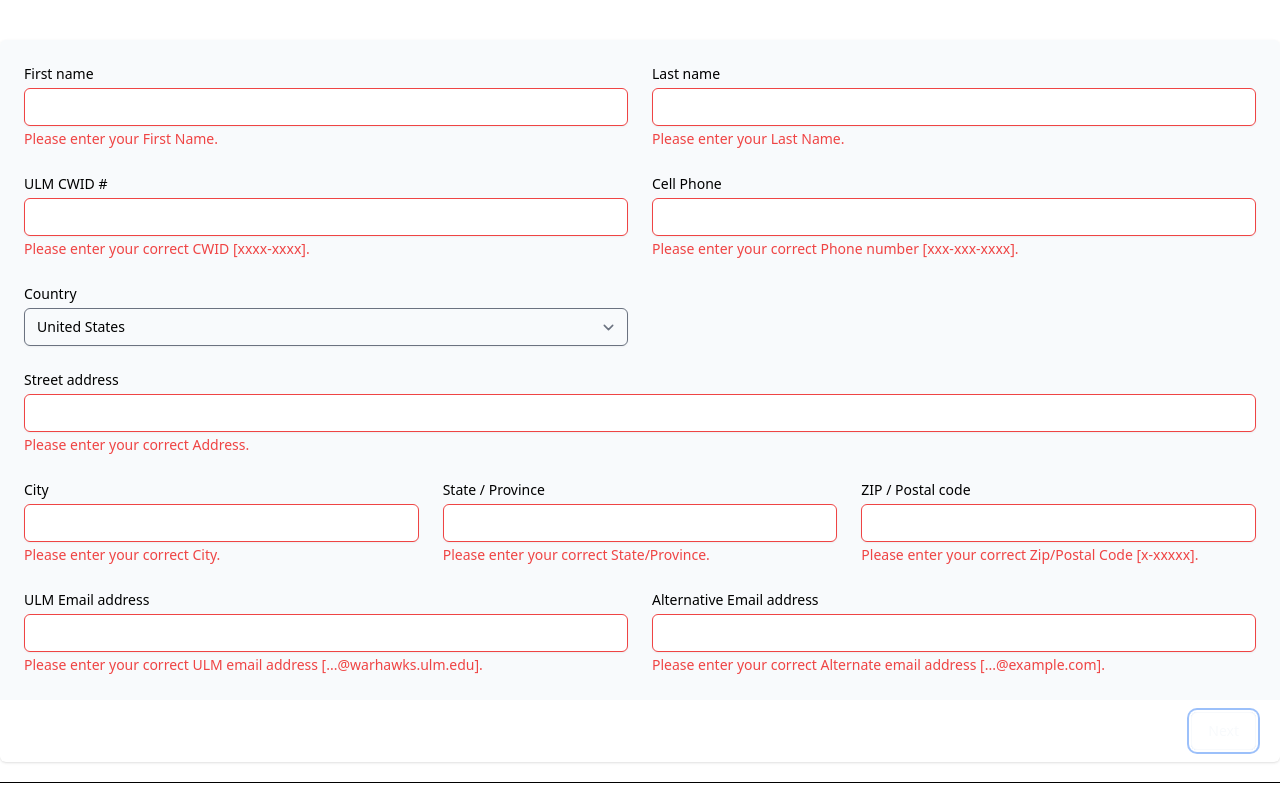
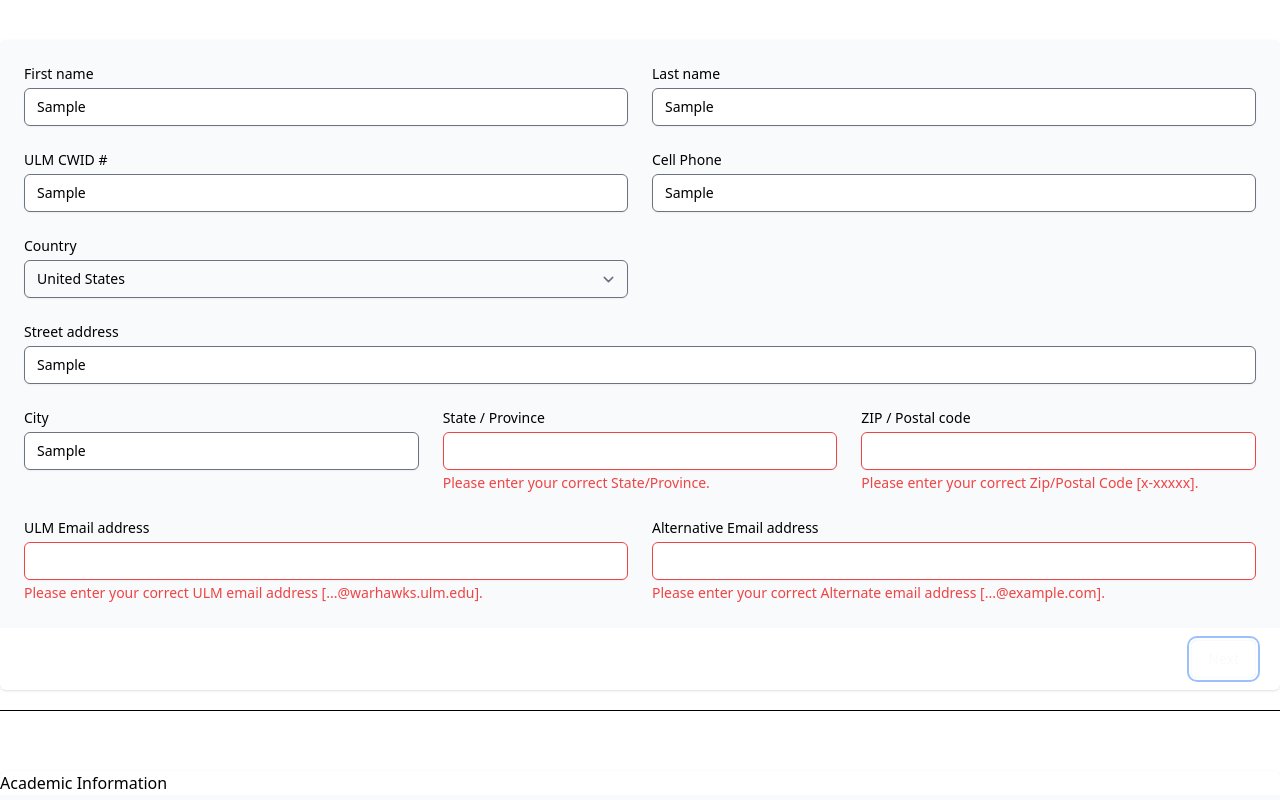
Before and after one commit to HealthTech-Devs/PMAC-healthtech-devs, a Next.js app: page /Forms in a window 1280 px wide. Both pictures are taken after typing "Sample", "Sample", "Sample", "Sample", "Sample", "Sample" into the empty fields and a click on the button "Next". Shown: the top 800 px of the page. Built offline with nearby package versions, Linux system fonts and the light colour scheme.

Commit message:
Solved onChane issue with register

```diff
--- a/src/pages/AllForms/AppInfoForm/AppAcademicInfo.js
+++ b/src/pages/AllForms/AppInfoForm/AppAcademicInfo.js
@@ -7,9 +7,6 @@ export default function AppAcademicInfo({ formData, onChangeForm, errors }) {
 
   const {register} = useForm();
 
-
-
-
     return (
       <>
 
@@ -17,7 +14,6 @@ export default function AppAcademicInfo({ formData, onChangeForm, errors }) {
           <div >
 
             <div className="mt-10 w-full md:mt-10">
-              <form >
                 <div className="overflow-hidden shadow sm:rounded-md">
                 <h1>Academic Information</h1>
                   <div className="bg-white px-4 py-5 sm:p-6">
@@ -226,7 +222,6 @@ export default function AppAcademicInfo({ formData, onChangeForm, errors }) {
                     </button>
                   </div>
                 </div>
-              </form>
             </div>
           </div>
         </div>
--- a/src/pages/AllForms/AppInfoForm/AppInfo.js
+++ b/src/pages/AllForms/AppInfoForm/AppInfo.js
@@ -2,11 +2,11 @@ import React, { useState } from 'react';
 import AppAcademicInfo from './AppAcademicInfo'
 import Involvement from './Involvement'
 import AppPersonalInfo from './AppPersonalInfo'
-
+// import {useForm} from 'react-hook-form';
 
 
 function AppInfo() {
-
+  // const {register}= useForm();
     const [errors, setErrors] = useState({});
 
     const [formData, setFormData] = useState({
@@ -26,6 +26,7 @@ function AppInfo() {
       });
 
       const handleFormChange = (event) => {
+        event.preventDefault();
         console.log("by");
         const { name, value } = event.target;
         console.log(value);
--- a/src/pages/AllForms/AppInfoForm/AppPersonalInfo.js
+++ b/src/pages/AllForms/AppInfoForm/AppPersonalInfo.js
@@ -4,16 +4,22 @@ import {useForm} from 'react-hook-form';
 
 export default function AppPersonalInfo({ formData, onChangeForm, errors }) {
 
-  const {register}= useForm();
+  const { register } = useForm();
 
-    const handleChange = (e) => {
-      e.preventDefault();
-      console.log(e.target);
-    }
+  register('firstName', { onChange: (e) => onChangeForm(e) });
+  register('lastName', { onChange: (e) => onChangeForm(e) });
+  register('cwid', { onChange: (e) => onChangeForm(e) });
+  register('number', { onChange: (e) => onChangeForm(e) });
+  register('country', { onChange: (e) => onChangeForm(e) });
+  register('address', { onChange: (e) => onChangeForm(e) });
+  register('city', { onChange: (e) => onChangeForm(e) });
+  register('state', { onChange: (e) => onChangeForm(e) });
+  register('zip', { onChange: (e) => onChangeForm(e) });
+  register('ulm', { onChange: (e) => onChangeForm(e) });
+  register('alternate', { onChange: (e) => onChangeForm(e) });
 
     return (
       <>
-
         <div className=" sm:mt-0">
           <div >
 
@@ -34,19 +40,14 @@ export default function AppPersonalInfo({ formData, onChangeForm, errors }) {
                           type="text"
                           name="firstName"
                           id="firstName"
-                          value={formData.firstName}
-                          onChange={(e) => {
-                            onChangeForm
-                            handleChange(e);
-                          }}
+                          defaultValue={formData.firstName}
                           autoComplete="given-name"
                           className={`mt-1 block w-full rounded-md border-gray-300 shadow-sm focus:border-green focus:ring-green sm:text-sm ${
                             errors.firstName ? 'border-bred' : ''
                           }`}
                           {...register("firstName", {required: true, maxLength:80})}
-
                         />
-                        {errors.firstName && (<span class="inline-flex text-sm text-bred">Please enter your First Name.</span>)}
+                        {errors.firstName && (<span className="inline-flex text-sm text-bred">Please enter your First Name.</span>)}
                       </div>
 
                       <div className="col-span-6 sm:col-span-3">
@@ -58,14 +59,13 @@ export default function AppPersonalInfo({ formData, onChangeForm, errors }) {
                           name="lastName"
                           id="lastName"
                           value={formData.lastName}
-                          onChange={onChangeForm}
                           autoComplete="family-name"
                           className={`mt-1 block w-full rounded-md border-gray-300 shadow-sm focus:border-green focus:ring-green sm:text-sm ${
                             errors.lastName ? 'border-bred' : ''
                           }`}
                           {...register("lastName", {required: true, maxLength:80})}
                         />
-                        {errors.lastName && (<span class="inline-flex text-sm text-bred">Please enter your Last Name.</span>)}
+                        {errors.lastName && (<span className="inline-flex text-sm text-bred">Please enter your Last Name.</span>)}
                       </div>
 
                       <div className="col-span-6 sm:col-span-3">
@@ -76,14 +76,14 @@ export default function AppPersonalInfo({ formData, onChangeForm, errors }) {
                           type="text"
                           name="cwid"
                           id="cwid"
-                          value={formData.cwid} onChange={onChangeForm}
+                          value={formData.cwid}
 
                           className={`mt-1 block w-full rounded-md border-gray-300 shadow-sm focus:border-green focus:ring-green sm:text-sm ${
                             errors.cwid ? 'border-bred' : ''
                           }`}
                           {...register("cwid", {required: true, minLength:8, maxLength:8})}
                         />
-                        {errors.cwid && (<span class="inline-flex text-sm text-bred">Please enter your correct CWID [xxxx-xxxx].</span>)}
+                        {errors.cwid && (<span className="inline-flex text-sm text-bred">Please enter your correct CWID [xxxx-xxxx].</span>)}
                       </div>
 
                       <div className="col-span-6 sm:col-span-3">
@@ -94,13 +94,13 @@ export default function AppPersonalInfo({ formData, onChangeForm, errors }) {
                           type="text"
                           name="number"
                           id="number"
-                          value={formData.number} onChange={onChangeForm}
+                          value={formData.number}
                           {...register("number", {required: true, minLength: 10, maxLength:10})}
                           className={`mt-1 block w-full rounded-md border-gray-300 shadow-sm focus:border-green focus:ring-green sm:text-sm ${
                             errors.number ? 'border-bred' : ''
                           }`}
                         />
-                        {errors.number && (<span class="inline-flex text-sm text-bred">Please enter your correct Phone number [xxx-xxx-xxxx].</span>)}
+                        {errors.number && (<span className="inline-flex text-sm text-bred">Please enter your correct Phone number [xxx-xxx-xxxx].</span>)}
                       </div>
 
 
@@ -111,6 +111,7 @@ export default function AppPersonalInfo({ formData, onChangeForm, errors }) {
                         <select
                           id="country"
                           name="country"
+                          defaultValue={formData.country}
                           autoComplete="country-name"
                           className="mt-1 block w-full rounded-md border border-gray-300 bg-white py-2 px-3 shadow-sm focus:border-green focus:outline-none focus:ring-green sm:text-sm"
                         >
@@ -128,14 +129,14 @@ export default function AppPersonalInfo({ formData, onChangeForm, errors }) {
                           type="text"
                           name="address"
                           id="address"
-                          value={formData.address} onChange={onChangeForm}
+                          value={formData.address}
                           autoComplete="street-address"
                           className={`mt-1 block w-full rounded-md border-gray-300 shadow-sm focus:border-green focus:ring-green sm:text-sm ${
                             errors.address ? 'border-bred' : ''
                           }`}
                           {...register("address", {required: true, maxLength:80})}
                         />
-                        {errors.address && (<span class="inline-flex text-sm text-bred">Please enter your correct Address.</span>)}
+                        {errors.address && (<span className="inline-flex text-sm text-bred">Please enter your correct Address.</span>)}
                       </div>
 
                       <div className="col-span-6 sm:col-span-6 lg:col-span-2">
@@ -146,14 +147,14 @@ export default function AppPersonalInfo({ formData, onChangeForm, errors }) {
                           type="text"
                           name="city"
                           id="city"
-                          value={formData.city} onChange={onChangeForm}
+                          value={formData.city}
                           autoComplete="address-level2"
                           className={`mt-1 block w-full rounded-md border-gray-300 shadow-sm focus:border-green focus:ring-green sm:text-sm ${
                             errors.city ? 'border-bred' : ''
                           }`}
                           {...register("city", {required: true, maxLength:80})}
                         />
-                        {errors.city && (<span class="inline-flex text-sm text-bred">Please enter your correct City.</span>)}
+                        {errors.city && (<span className="inline-flex text-sm text-bred">Please enter your correct City.</span>)}
                       </div>
 
                       <div className="col-span-6 sm:col-span-3 lg:col-span-2">
@@ -164,14 +165,14 @@ export default function AppPersonalInfo({ formData, onChangeForm, errors }) {
                           type="text"
                           name="state"
                           id="state"
-                          value={formData.state} onChange={onChangeForm}
+                          value={formData.state}
                           autoComplete="address-level1"
                           className={`mt-1 block w-full rounded-md border-gray-300 shadow-sm focus:border-green focus:ring-green sm:text-sm ${
                             errors.state ? 'border-bred' : ''
                           }`}
                           {...register("state", {required: true, maxLength:80})}
                         />
-                        {errors.state && (<span class="inline-flex text-sm text-bred">Please enter your correct State/Province.</span>)}
+                        {errors.state && (<span className="inline-flex text-sm text-bred">Please enter your correct State/Province.</span>)}
                       </div>
 
                       <div className="col-span-6 sm:col-span-3 lg:col-span-2">
@@ -182,14 +183,14 @@ export default function AppPersonalInfo({ formData, onChangeForm, errors }) {
                           type="text"
                           name="zip"
                           id="zip"
-                          value={formData.zip} onChange={onChangeForm}
+                          value={formData.zip}
                           autoComplete="postal-code"
                           className={`mt-1 block w-full rounded-md border-gray-300 shadow-sm focus:border-green focus:ring-green sm:text-sm ${
                             errors.zip ? 'border-bred' : ''
                           }`}
                           {...register("zip", {required: true, maxLength:5})}
                         />
-                        {errors.zip && (<span class="inline-flex text-sm text-bred">Please enter your correct Zip/Postal Code [x-xxxxx].</span>)}
+                        {errors.zip && (<span className="inline-flex text-sm text-bred">Please enter your correct Zip/Postal Code [x-xxxxx].</span>)}
                       </div>
 
                       <div className="col-span-6 sm:col-span-3">
@@ -200,14 +201,14 @@ export default function AppPersonalInfo({ formData, onChangeForm, errors }) {
                           type="text"
                           name="ulm"
                           id="ulm"
-                          value={formData.ulm} onChange={onChangeForm}
+                          value={formData.ulm}
                           autoComplete="email"
                           className={`mt-1 block w-full rounded-md border-gray-300 shadow-sm focus:border-green focus:ring-green sm:text-sm ${
                             errors.ulm ? 'border-bred' : ''
                           }`}
                           {...register("ulm", {required: true, pattern:/^[A-Z0-9._%+-]+@[A-Z0-9.-]+\.[A-Z]{2,4}$/i})}
                         />
-                        {errors.ulm && (<span class="inline-flex text-sm text-bred">Please enter your correct ULM email address [...@warhawks.ulm.edu].</span>)}
+                        {errors.ulm && (<span className="inline-flex text-sm text-bred">Please enter your correct ULM email address [...@warhawks.ulm.edu].</span>)}
                       </div>
 
                       <div className="col-span-6 sm:col-span-3">
@@ -218,14 +219,14 @@ export default function AppPersonalInfo({ formData, onChangeForm, errors }) {
                           type="text"
                           name="alternate"
                           id="alternate"
-                          value={formData.alternate} onChange={onChangeForm}
+                          value={formData.alternate}
                           autoComplete="email"
                           className={`mt-1 block w-full rounded-md border-gray-300 shadow-sm focus:border-green focus:ring-green sm:text-sm ${
                             errors.alternate ? 'border-bred' : ''
                           }`}
                           {...register("alternate", {required: true, pattern:/^[A-Z0-9._%+-]+@[A-Z0-9.-]+\.[A-Z]{2,4}$/i})}
                         />
-                        {errors.alternate && (<span class="inline-flex text-sm text-bred">Please enter your correct Alternate email address [...@example.com].</span>)}
+                        {errors.alternate && (<span className="inline-flex text-sm text-bred">Please enter your correct Alternate email address [...@example.com].</span>)}
                       </div>
                     </div>
                   </div>
--- a/src/pages/AllForms/AppInfoForm/Involvement.js
+++ b/src/pages/AllForms/AppInfoForm/Involvement.js
@@ -9,7 +9,7 @@ function Involvement() {
   return (
     <div>
         <div className="mt-10 w-full md:mt-10">
-    <form action="#" method="POST" ><Table headings={headingsone}/>
+    {/* <form action="#" method="POST" ><Table headings={headingsone}/> */}
     <div className="bg-gray-50 px-4 py-3 text-right sm:px-6">
                     <button
                       type="submit"
@@ -19,7 +19,7 @@ function Involvement() {
                     </button>
                   </div>
 
-              </form>
+              {/* </form> */}
               </div>
               </div>
   )
--- a/src/pages/components/NavbarStudent.js
+++ b/src/pages/components/NavbarStudent.js
@@ -41,7 +41,7 @@ export default function NavbarStudent() {
               <div className="mx-auto max-w-7xl px-4 sm:px-6 lg:px-8">
                 <div className="flex h-16 items-center justify-between">
 
-                <Image src={Logo} class="w-[5rem] " alt="ULM Logo" />
+                <Image src={Logo} className="w-[5rem] " alt="ULM Logo" />
 
                   <div className="hidden md:block">
                     <div className=" border-2 border-gold rounded-full p-2 ml-4  flex items-center md:ml-6">
--- a/src/pages/components/Tabs.js
+++ b/src/pages/components/Tabs.js
@@ -43,7 +43,7 @@ export default function Tabs() {
   })
 
   return (
-    <div class="flex items-center justify-center">
+    <div className="flex items-center justify-center">
     <div className="w-3/4 px-2 py-16 sm:px-0">
       <Tab.Group>
         <Tab.List className="flex space-x-1 rounded-xl bg-bogold p-2">
```
